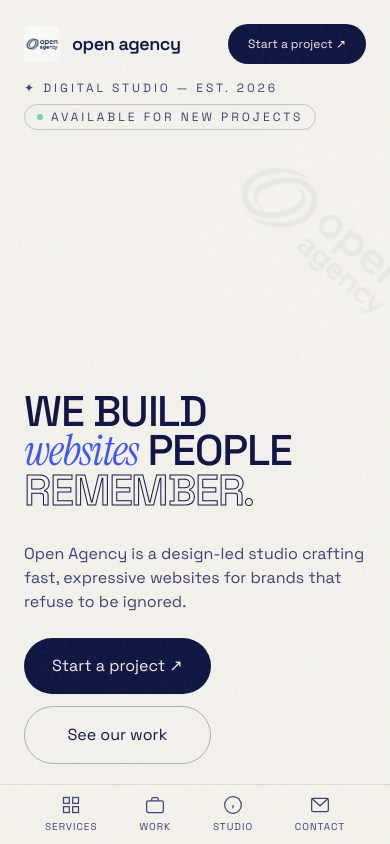
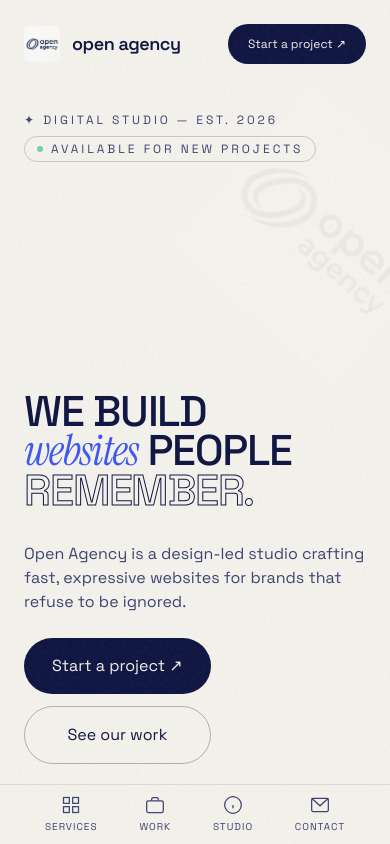
Before and after one commit to JahangirNN/open-agency, a React (Vite) app: page / in a window 390 px wide. Shown: the top 844 px of the page. Built offline with nearby package versions, Linux system fonts and the light colour scheme.

Commit message:
fix: increase mobile top padding and scroll clearance for sticky header

```diff
--- a/src/components/Hero.tsx
+++ b/src/components/Hero.tsx
@@ -56,7 +56,7 @@ export default function Hero({ active }: { active?: boolean }) {
   return (
     <section
       id="top"
-      className="min-h-svh relative flex flex-col justify-between md:justify-end overflow-hidden px-6 md:px-10 pb-20 md:pb-10 pt-20 md:pt-32"
+      className="min-h-svh relative flex flex-col justify-between md:justify-end overflow-hidden px-6 md:px-10 pb-20 md:pb-10 pt-28 sm:pt-32 md:pt-32"
     >
       <motion.img
         src={`${import.meta.env.BASE_URL}logo.jpg`}
--- a/src/index.css
+++ b/src/index.css
@@ -35,6 +35,7 @@ body {
 
 @media (max-width: 767px) {
   html {
+    scroll-padding-top: 80px;
     scroll-padding-bottom: 72px;
   }
 }
```
